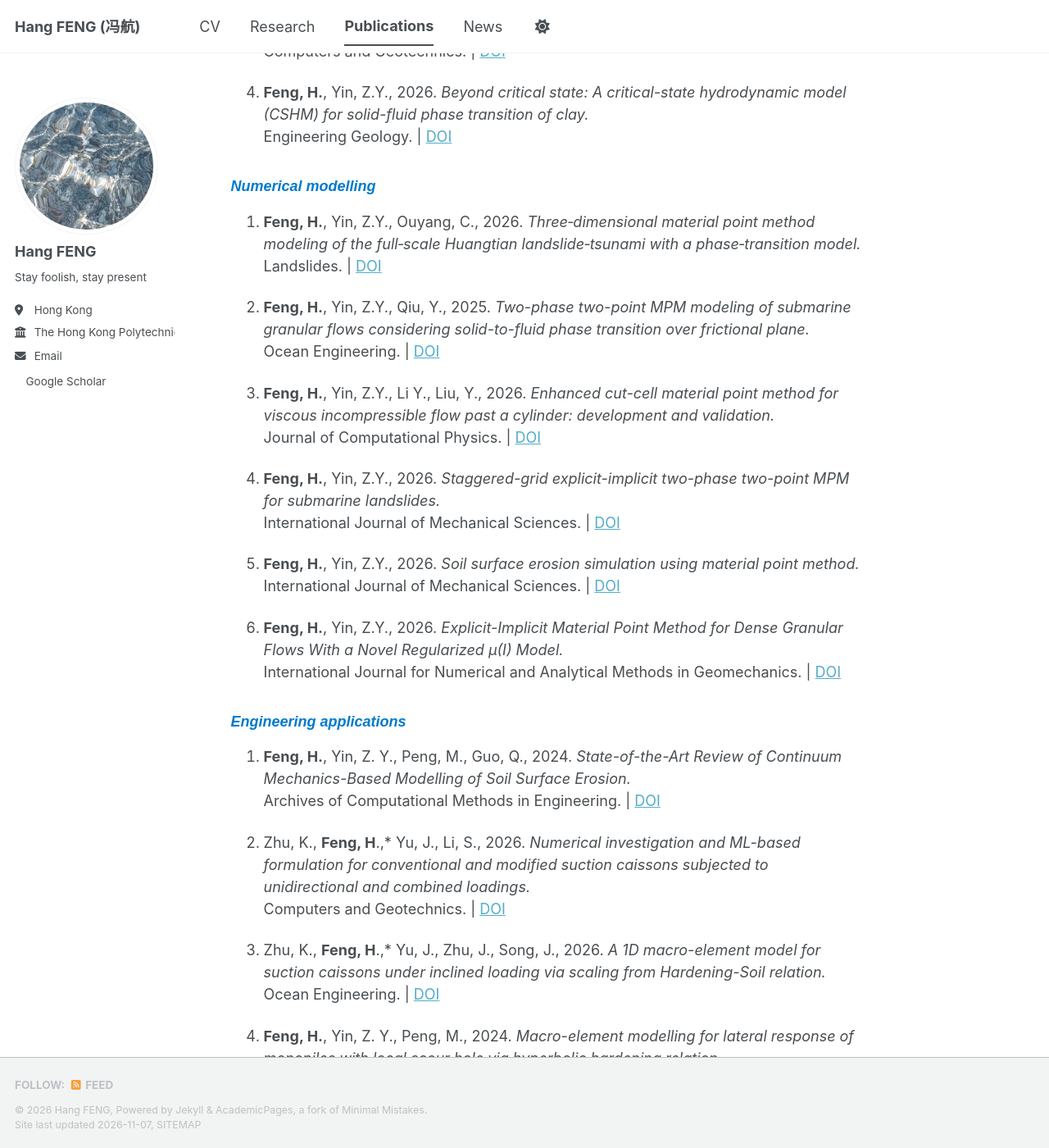
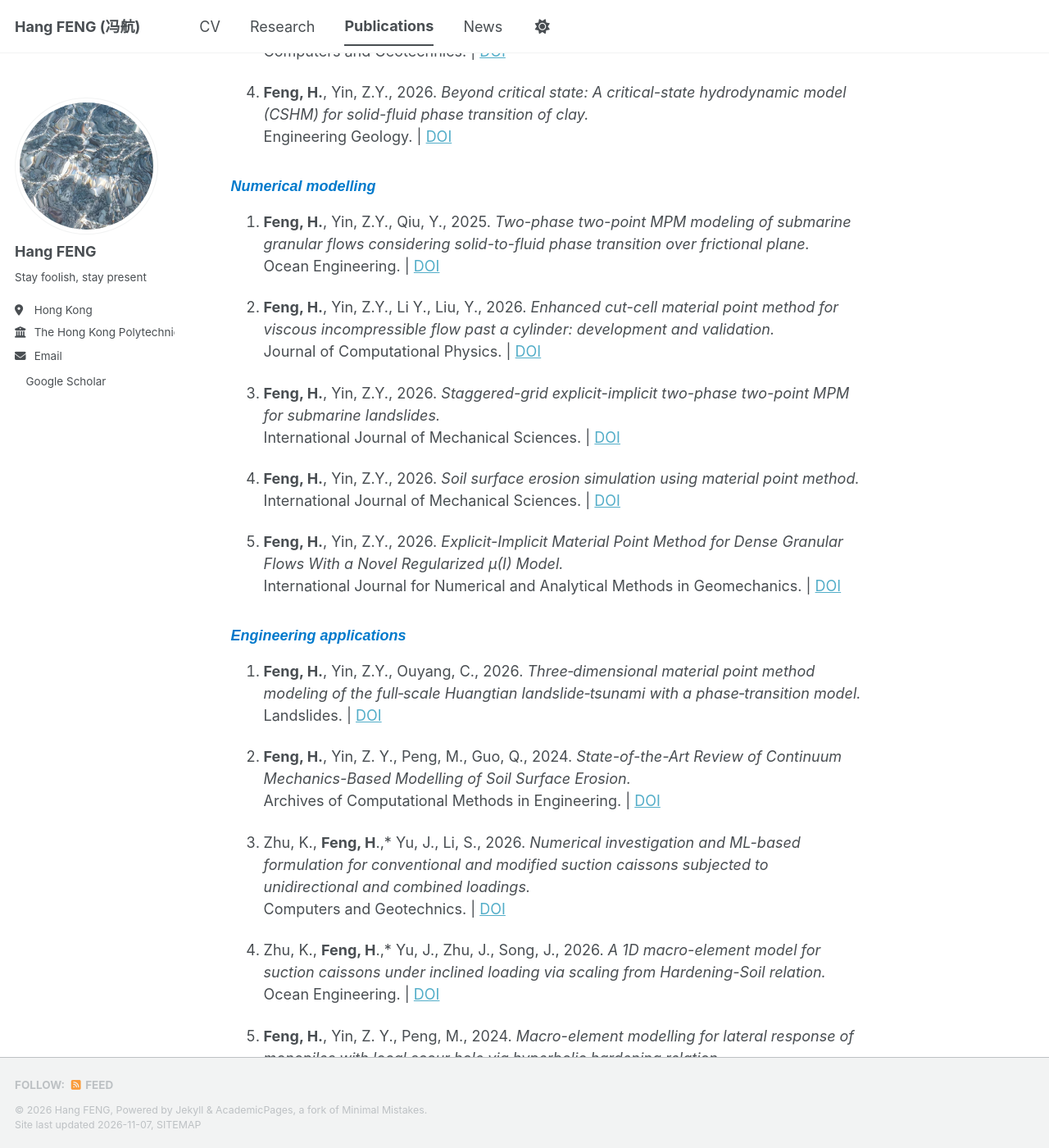
Before and after one commit to fenghang454/fenghang454.github.io, a Jekyll site: the page built from _pages/publications.md, in a window 1280 px wide and 1400 px high, scrolled down 575 px. Shown: the whole window at 82% size. Built offline with Jekyll 4.4.1, drawn with Linux system fonts in a browser that asks for light colours; a style sheet for code colours, icons or effects is not loaded; part of the change alters nothing that is shown.

Commit message:
Update publications.md

```diff
--- a/_pages/publications.md
+++ b/_pages/publications.md
@@ -30,53 +30,53 @@ author_profile: true
 
 ### <span style="font-family: Arial; font-style: italic; color: #007ACC;">Numerical modelling </span>
 
-1. **Feng, H.**, Yin, Z.Y., Ouyang, C., 2026.
-   *Three‑dimensional material point method modeling of the full‑scale Huangtian landslide‑tsunami with a phase‑transition model.*
-   Landslides.  | [DOI](https://doi.org/10.1007/s11831-024-10198-0)
-
 1. **Feng, H.**, Yin, Z.Y., Qiu, Y., 2025.
    *Two-phase two-point MPM modeling of submarine granular flows considering solid-to-fluid phase transition over frictional plane.*
    Ocean Engineering.  | [DOI](https://doi.org/10.1007/s10346-026-02869-9.)
 
-1. **Feng, H.**, Yin, Z.Y., Li Y., Liu, Y., 2026.
+2. **Feng, H.**, Yin, Z.Y., Li Y., Liu, Y., 2026.
    *Enhanced cut-cell material point method for viscous incompressible flow past a cylinder: development and validation.*
    Journal of Computational Physics.   | [DOI](https://doi.org/10.1016/j.jcp.2026.115120)
 
-1. **Feng, H.**, Yin, Z.Y., 2026.
+3. **Feng, H.**, Yin, Z.Y., 2026.
    *Staggered-grid explicit-implicit two-phase two-point MPM for submarine landslides.*
    International Journal of Mechanical Sciences.  | [DOI](https://doi.org/10.1016/j.ijmecsci.2026.111652)
 
-1. **Feng, H.**, Yin, Z.Y., 2026.
+4. **Feng, H.**, Yin, Z.Y., 2026.
    *Soil surface erosion simulation using material point method.*
    International Journal of Mechanical Sciences.  | [DOI](https://doi.org/10.1016/j.ijmecsci.2026.111470)
 
-1. **Feng, H.**, Yin, Z.Y., 2026.
+5. **Feng, H.**, Yin, Z.Y., 2026.
    *Explicit-Implicit Material Point Method for Dense Granular Flows With a Novel Regularized µ(I) Model.*
    International Journal for Numerical and Analytical Methods in Geomechanics.  | [DOI](https://doi.org/10.1002/nag.70273)
 
 ### <span style="font-family: Arial; font-style: italic; color: #007ACC;">Engineering applications </span>
 
-1. **Feng, H.**, Yin, Z. Y., Peng, M., Guo, Q., 2024.
+1. **Feng, H.**, Yin, Z.Y., Ouyang, C., 2026.
+   *Three‑dimensional material point method modeling of the full‑scale Huangtian landslide‑tsunami with a phase‑transition model.*
+   Landslides.  | [DOI](https://doi.org/10.1007/s11831-024-10198-0)
+
+2. **Feng, H.**, Yin, Z. Y., Peng, M., Guo, Q., 2024.
    *State-of-the-Art Review of Continuum Mechanics-Based Modelling of Soil Surface Erosion.*
    Archives of Computational Methods in Engineering.  | [DOI](https://doi.org/10.1007/s11831-024-10198-0)
 
-2. Zhu, K., **Feng, H**.,* Yu, J., Li, S., 2026.
+3. Zhu, K., **Feng, H**.,* Yu, J., Li, S., 2026.
    *Numerical investigation and ML-based formulation for conventional and modified suction caissons subjected to unidirectional and combined loadings.*
    Computers and Geotechnics.  | [DOI](https://doi.org/10.1016/j.compgeo.2025.107637)
 
-3. Zhu, K., **Feng, H**.,* Yu, J., Zhu, J., Song, J., 2026.
+4. Zhu, K., **Feng, H**.,* Yu, J., Zhu, J., Song, J., 2026.
    *A 1D macro-element model for suction caissons under inclined loading via scaling from Hardening-Soil relation.*
    Ocean Engineering.     | [DOI](10.1016/j.oceaneng.2026.128346)
 
-4. **Feng, H.**, Yin, Z. Y., Peng, M., 2024.
+5. **Feng, H.**, Yin, Z. Y., Peng, M., 2024.
    *Macro-element modelling for lateral response of monopiles with local scour hole via hyperbolic hardening relation.*
    Applied Ocean Research.  | [DOI](https://doi.org/10.1016/j.apor.2024.104233)
 
-5. **Feng, H.**, Huang, M., Shi, Z., Shen, K., Wang, B., 2024.
+6. **Feng, H.**, Huang, M., Shi, Z., Shen, K., Wang, B., 2024.
    *Macro-element modeling of suction caisson subjected to vertical tensile loading via up-scaling soil stress-strain relations.*
    Ocean Engineering.  | [DOI](https://doi.org/10.1016/j.oceaneng.2024.117850)
 
-6. Huang, M., **Feng, H.**, Shi, Z., Shen, K., Wang, B., 2024.
+7. Huang, M., **Feng, H.**, Shi, Z., Shen, K., Wang, B., 2024.
    *Inferred Winkler model for uplift response of suction caisson in undrained clays.*
    Acta Geotechnica.  | [DOI](https://doi.org/10.1007/s11440-023-01916-2)
 
```
